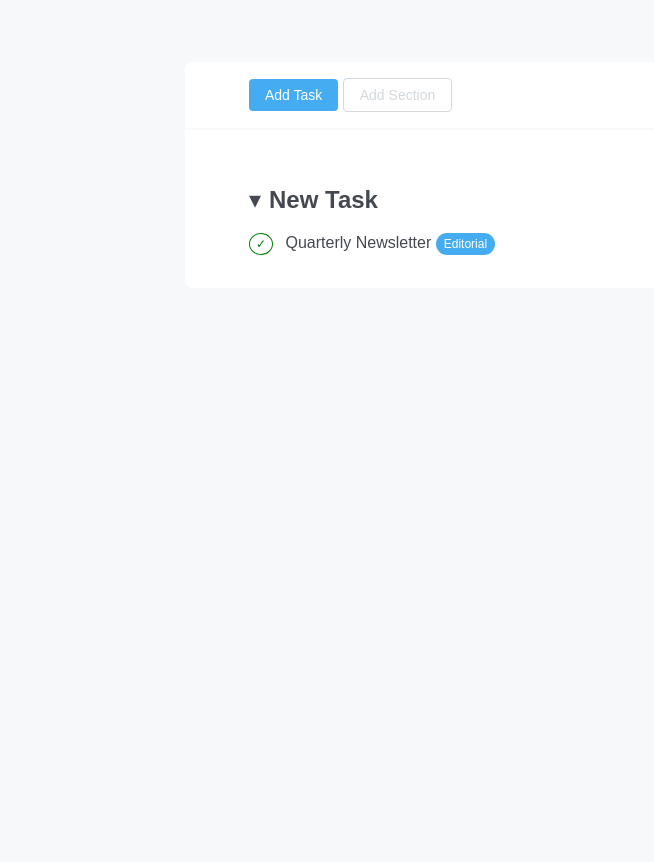
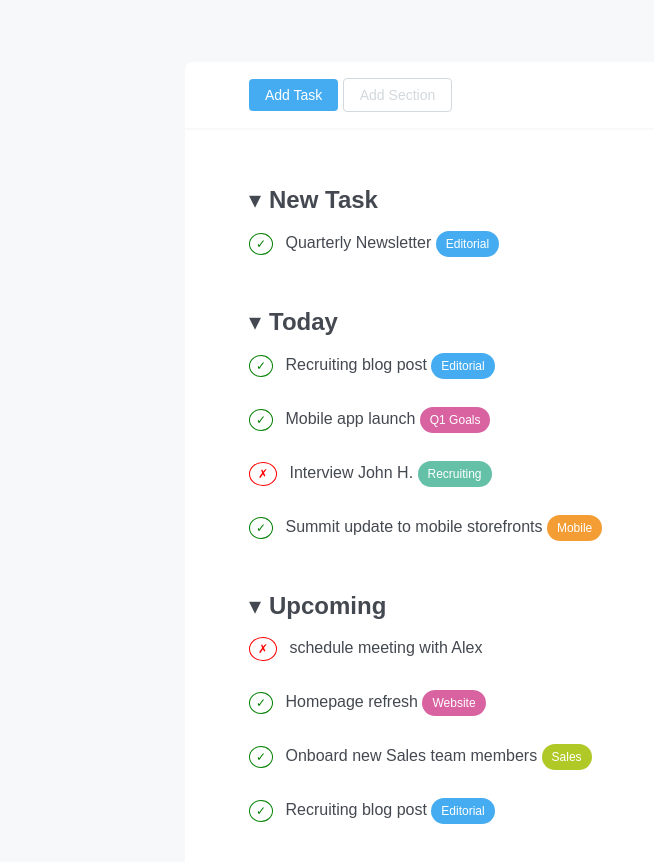
Before and after one commit to Gargantua892/html-css-toboolist, a plain HTML site: page index.html in a window 1280 px wide. Shown: the part 72-934 px from the top of the page, without its empty margins (0-654 px from the left). Before the commit the page ends 800 px from the top, so only its background shows below. Drawn offline with Linux system fonts and the light colour scheme.

Commit message:
fine stile lista con elementi

```diff
--- a/css/style.css
+++ b/css/style.css
@@ -85,9 +85,42 @@ a.btn{
     margin-right: 8px;
 }
 
+.element-item{
+    margin-bottom: 36px;
+}
+
 span.pill {
     font-size: 12px;
     color: #fff;
-    padding: 4px 8px;
+    padding: 6px 10px;
     border-radius: 64px;
 }
+
+.element .cross-mark{
+    font-size: 12px;
+    color: red;
+    border: 1px solid red;
+    padding: 4px 8px;
+    border-radius: 50%;
+    margin-right: 8px;
+}
+
+.purple-pill{
+    background-color: #9c72e4;
+}
+
+.green-pill{
+    background-color: #65c0a8;
+}
+
+.orange-pill{
+    background-color:#f39d34;
+}
+
+.purple-pill{
+    background-color:#d963a1;
+}
+
+.lightgreen-pill{
+    background-color: #b0c927;
+}
--- a/index.html
+++ b/index.html
@@ -30,6 +30,8 @@
         </section>
         <section id="list-container" class="container">
             <!-- lista elementi  -->
+
+            <!-- primo elemento  -->
             <div class="element">
                 <div class="element-title">
                     <span class="chevron">▾</span><h2>New Task</h2>
@@ -38,6 +40,42 @@
                     <span class="check-mark">✓</span> Quarterly Newsletter <span class="pill blue-pill">Editorial</span>
                 </div>
              </div>
+             <!-- secondo elemento  -->
+            <div class="element">
+                <div class="element-title">
+                    <span class="chevron">▾</span><h2>Today</h2>
+                </div>
+                <div class="element-item">
+                    <span class="check-mark">✓</span> Recruiting blog post <span class="pill blue-pill">Editorial</span>
+                </div>
+                <div class="element-item">
+                    <span class="check-mark">✓</span> Mobile app launch <span class="pill purple-pill">Q1 Goals</span>
+                </div>
+                <div class="element-item">
+                    <span class="cross-mark">✗</span> Interview John H. <span class="pill green-pill">Recruiting</span>
+                </div>
+                <div class="element-item">
+                    <span class="check-mark">✓</span> Summit update to mobile storefronts <span class="pill orange-pill">Mobile</span>
+                </div>
+            </div>
+            <!-- terzo elemento  -->
+            <div class="element">
+                <div class="element-title">
+                    <span class="chevron">▾</span><h2>Upcoming</h2>
+                </div>
+                <div class="element-item">
+                    <span class="cross-mark">✗</span> schedule meeting with Alex
+                </div>
+                <div class="element-item">
+                    <span class="check-mark">✓</span> Homepage refresh <span class="pill purple-pill">Website</span>
+                </div>
+                <div class="element-item">
+                    <span class="check-mark">✓</span> Onboard new Sales team members <span class="pill lightgreen-pill">Sales</span>
+                </div>
+                <div class="element-item">
+                    <span class="check-mark">✓</span> Recruiting blog post <span class="pill blue-pill">Editorial</span>
+                </div>
+            </div>
              <!-- fine lista elementi  -->
         </section>
     </main>
```
